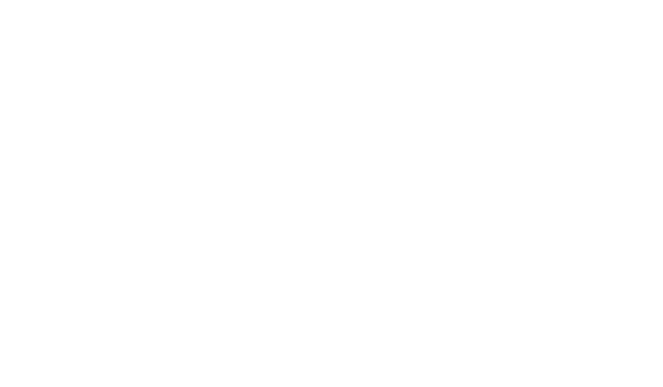
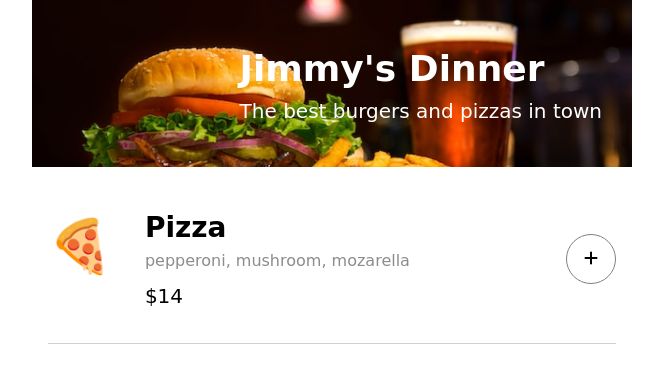
Before and after one commit to MattPahuta/ordering-app-scrimba, a plain HTML site: page index.html in a window 1280 px wide. Shown: the whole page, without its empty margins (308-971 px from the left). Drawn offline with Linux system fonts and the light colour scheme; files whose address does not match are found by name; a web font is replaced by a local one.

Commit message:
Add base styles, menu list item mock-up

```diff
--- a/css/styles.css
+++ b/css/styles.css
@@ -0,0 +1,174 @@
+:root {
+  /* colors */
+  --clr-green: hsla(160, 82%, 47%, 1);
+  --clr-light-gray: hsla(0, 0%, 82%, 1);
+  --clr-dark-gray: hsla(0, 0%, 55%, 1);
+}
+/*
+  ************* RESET *****************************
+  Josh's Custom CSS Reset
+  https://www.joshwcomeau.com/css/custom-css-reset/
+  *************************************************
+*/
+*,
+*::before,
+*::after {
+  box-sizing: border-box;
+}
+* {
+  margin: 0;
+}
+html,
+body {
+  height: 100%;
+}
+body {
+  line-height: 1.5;
+  -webkit-font-smoothing: antialiased;
+}
+img,
+picture,
+video,
+canvas,
+svg {
+  display: block;
+  max-width: 100%;
+}
+input,
+button,
+textarea,
+select {
+  font: inherit;
+}
+p,
+h1,
+h2,
+h3,
+h4,
+h5,
+h6 {
+  overflow-wrap: break-word;
+}
+#root,
+#__next {
+  isolation: isolate;
+}
+
+/*
+font-family: 'Smythe', cursive;
+font-family: Verdana, sans-serif;
+*/
+
+/* Utility and General Styles */
+body {
+  min-height: 100vh;
+  display: grid;
+  grid-template-rows: auto 1fr auto;
+  font-family: 'Smythe', cursive;
+  font-size: 1rem;
+  font-weight: 400;
+  line-height: 1.5;
+}
+
+.container {
+  width: 600px;
+  margin-inline: auto;
+}
+
+.flex {
+  display: flex;
+}
+
+.hidden {
+  display: none;
+}
+
+/* Header */
+
+.header {
+  display: flex;
+  flex-direction: column;
+  justify-content: center;
+  align-items: flex-end;
+  padding-right: 5%;
+  max-width: 100%;
+  height: 167px;
+  background: #303030;
+  background-image: url(../img/edward-franklin-Nb_Q-M3Cdzg-unsplash.jpg);
+  background-size: cover;
+  background-repeat: no-repeat;
+  background-position-y: 70%;
+  color: #fff;
+}
+
+.header-text h1 {
+  font-size: 2.25rem;
+}
+
+.header-text p {
+  font-size: 1.25rem;
+}
+
+/* Menu Styles */
+.menu {
+  padding: 2.5em 1em;
+}
+
+.menu-list {
+  padding: 0;
+  list-style: none;
+}
+
+.menu-list li {
+  padding-bottom: 2em;
+  justify-content: space-between;
+  align-items: center;
+  border-bottom: 1px solid var(--clr-light-gray);
+}
+
+.item-img {
+  font-size: 3.25rem;
+}
+
+.item-details {
+  margin-left: 2rem;
+}
+
+.item-title {
+  font-size: 1.75rem;
+}
+
+.item-description {
+  color: var(--clr-dark-gray);
+  margin-bottom: 0.5rem;
+}
+
+.item-price {
+  font-size: 1.25rem;
+}
+
+.add-btn {
+  cursor: pointer;
+	height: 50px;
+	width: 50px;
+	border-radius: 50%;
+	border: 1px solid gray;
+	background: #fff;
+}
+
+.add-btn:hover,
+.add-btn:focus {
+  background: var(--clr-green);
+}
+
+
+/* Modal styles */
+
+.pop-up-modal {
+  position: fixed;
+  top: 0;
+  bottom: 0;
+  left: 0;
+  right: 0;
+  margin: auto;
+}
--- a/index.html
+++ b/index.html
@@ -5,9 +5,74 @@
   <meta http-equiv="X-UA-Compatible" content="IE=edge">
   <meta name="viewport" content="width=device-width, initial-scale=1.0">
   <title>Ordering App</title>
+  <link rel="stylesheet" href="https://cdnjs.cloudflare.com/ajax/libs/font-awesome/6.2.0/css/all.min.css" integrity="sha512-xh6O/CkQoPOWDdYTDqeRdPCVd1SpvCA9XXcUnZS2FmJNp1coAFzvtCN9BmamE+4aHK8yyUHUSCcJHgXloTyT2A==" crossorigin="anonymous" referrerpolicy="no-referrer" />
+  <link rel="preconnect" href="https://fonts.googleapis.com">
+  <link rel="preconnect" href="https://fonts.gstatic.com" crossorigin>
+  <link href="https://fonts.googleapis.com/css2?family=Smythe&display=swap" rel="stylesheet">
   <link rel="stylesheet" href="./css/styles.css">
 </head>
 <body>
+  <div class="container">
+    <header class="header">
+      <div class="header-text">
+        <h1>Jimmy's Dinner</h1>
+        <p>The best burgers and pizzas in town</p>
+      </div>
+    </header>
+
+    <main>
+      <section class="menu">
+
+          <ul class="menu-list">
+
+            <li class="flex">
+              <div class="menu-item flex" id="menu-item">
+                <div class="item-img" id="item-img">🍕</div>
+                <div class="item-details" id="item-details">
+                  <h3 class="item-title" id="item-title">Pizza</h3>
+                  <p class="item-description" id="item-description">pepperoni, mushroom, mozarella</p>
+                  <p class="item-price" id="item-price">$14</p>
+                </div>
+              </div>
+              <button class="add-btn" id="add-btn">
+                <i class="fa-solid fa-plus"></i>
+              </button>
+            </li>
+
+
+          </ul>
+
+
+        <!-- <i class="fa-solid fa-plus"></i> -->
+      </section>
+
+      <section class="order-container" id="order-container">
+        <!-- show order summary when an item is added to order -->
+        <div class="order hidden">
+          <h2>Your order</h2>
+          <div class="order-details">
+
+          </div>
+          <button ></button>
+        </div>
+      </section>
+      <div class="order-confirm" id="order-confirm">
+
+      </div>
+    </main>
+
+    <div class="payment-modal hidden" id="payment-modal">
+      <h2>Enter Card Details</h2>
+      <form action="">
+        <input type="text" placeholder="Enter your name">
+        <input type="" placeholder="Enter card number">
+        <input type="" placeholder="Enter CVV">
+        <button type="submit">Pay</button>
+      </form>
+		</div>
+
+  </div>
+
 
   <script src="app.js"></script>
 </body>
--- a/js/app.js
+++ b/js/app.js
@@ -0,0 +1,24 @@
+
+const menuArray = [
+  {
+      name: "Pizza",
+      ingredients: ["pepperoni", "mushrom", "mozarella"],
+      id: 0,
+      price: 14,
+      emoji: "🍕"
+  },
+  {
+      name: "Hamburger",
+      ingredients: ["beef", "cheese", "lettuce"],
+      price: 12,
+      emoji: "🍔",
+      id: 1
+  },
+      {
+      name: "Beer",
+      ingredients: ["grain, hops, yeast, water"],
+      price: 12,
+      emoji: "🍺",
+      id: 2
+  }
+]
```
Also changed, not shown: js/data.js (+25 -0 lines), img/edward-franklin-Nb_Q-M3Cdzg-unsplash.jpg (added).
